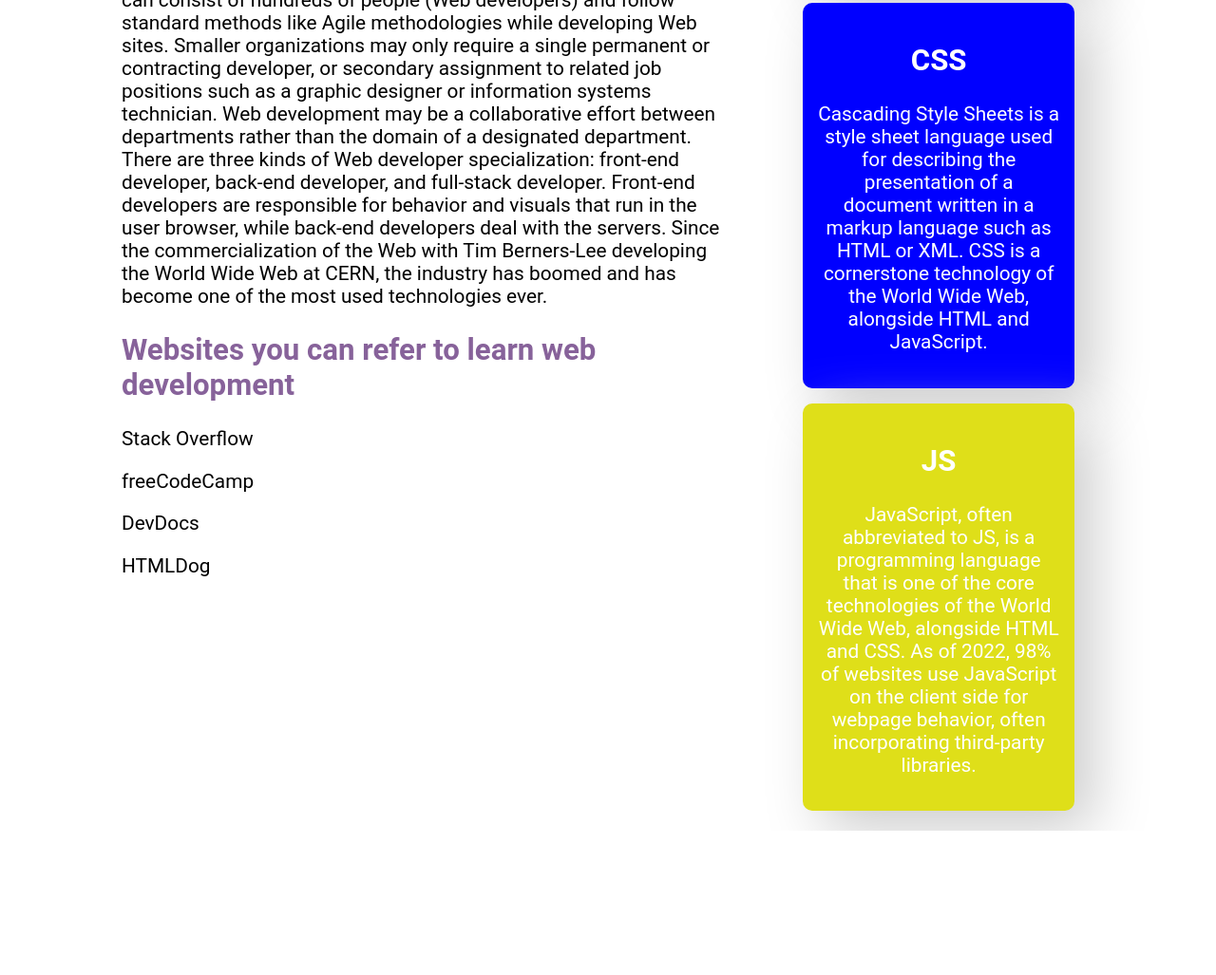
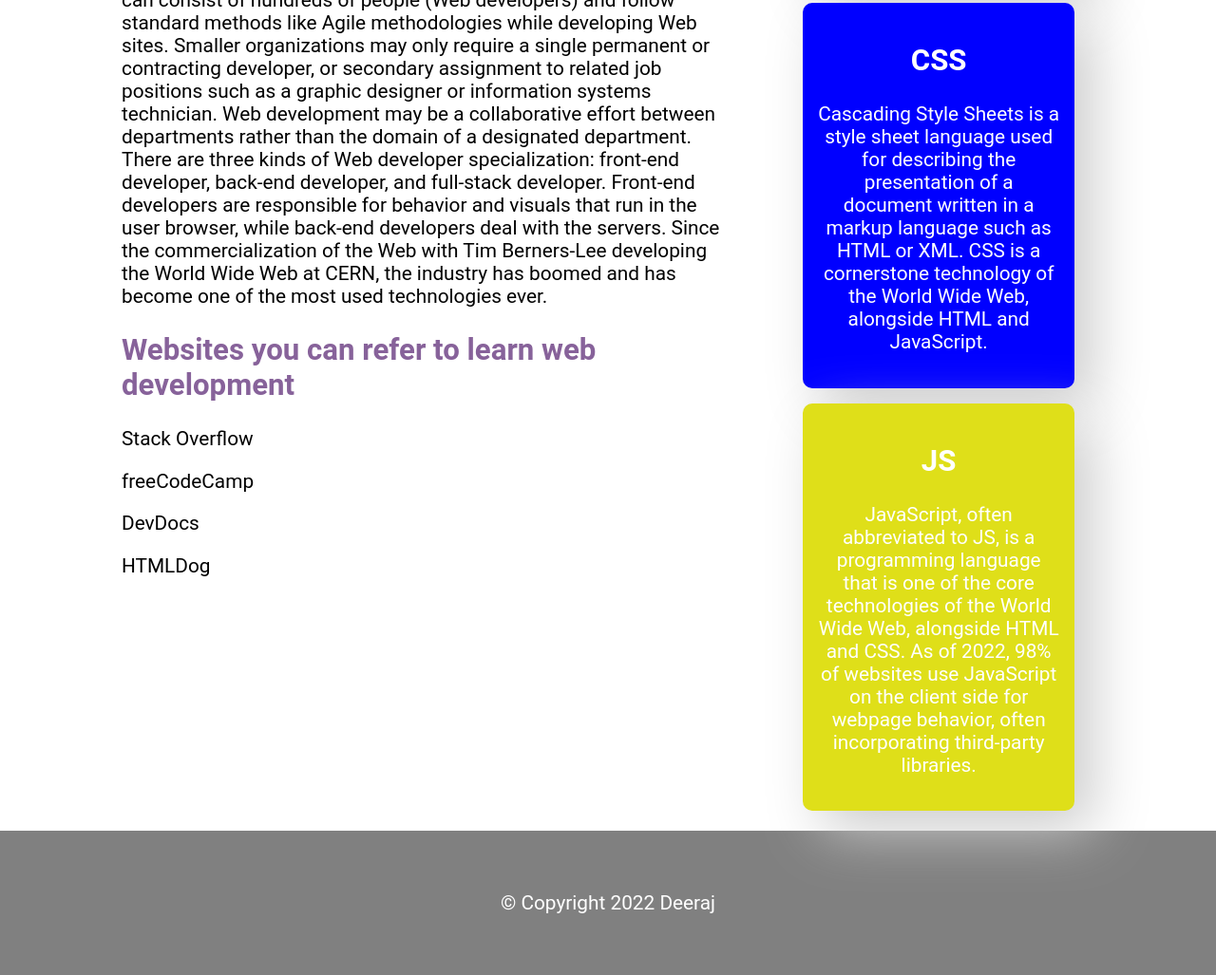
Before and after one commit to Deeraj212/Web-Development, a plain HTML site: page responsive/index.html in a window 1280 px wide. Shown: the part 1078-2105 px from the top of the page at 95% size. Before the commit the page ends 1953 px from the top, so only its background shows below. Drawn offline with Linux system fonts and the light colour scheme.

Commit message:
done with the website changes

```diff
--- a/responsive/index.html
+++ b/responsive/index.html
@@ -75,6 +75,11 @@
 
 </main>
 
+    <footer class="foot">
+        <div>© Copyright 2022 Deeraj</div>
+
+    </footer>
+
     <script>
          const navToggle = document.querySelector(".nav-toggle");
         const nav = document.querySelector(".nav");
--- a/responsive/style.css
+++ b/responsive/style.css
@@ -186,6 +186,15 @@ a{
     box-shadow: 20px 20px 60px #cccccc;
 }
 
+.foot{
+    display: flex;
+    justify-content: center;
+    align-items: center;
+    background-color: grey;
+    color: white;
+    padding: 4rem;
+}
+
 
 @media (min-width: 800px) {
   .nav-toggle {
```
